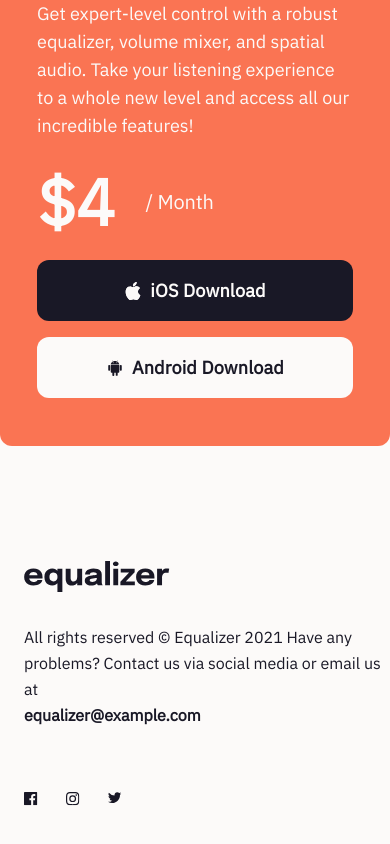
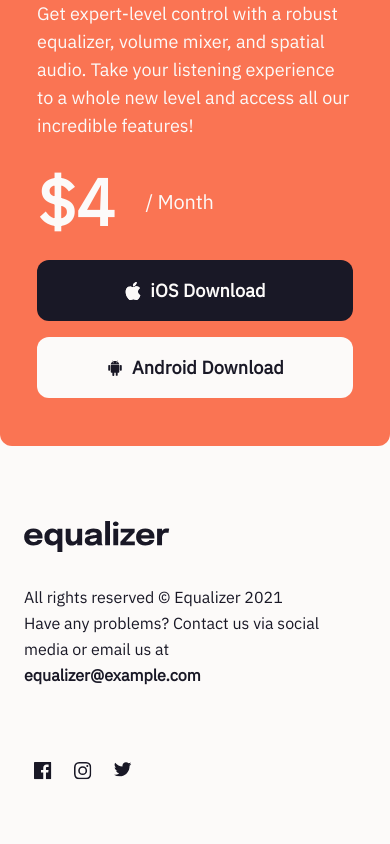
Before and after one commit to tristan-derez/equalizer-landingpage, a React (Vite) app: page / in a window 390 px wide. Shown: the part 1119-1963 px from the top of the page. Built offline with nearby package versions, Linux system fonts and the light colour scheme; the HTML template or start-up script is replaced by a standard one.

Commit message:
add responsive layout

```diff
--- a/src/components/Footer.tsx
+++ b/src/components/Footer.tsx
@@ -1,49 +1,113 @@
-import { Flex, Icon, IconButton, Image, Link, Text } from "@chakra-ui/react";
-import { AiFillFacebook, AiFillInstagram, AiOutlineTwitter } from "react-icons/ai";
+import { Flex, Icon, Image, Text, Button } from "@chakra-ui/react";
 
 export const Footer = () => {
     return (
         <Flex
-            pl={["24px", "24px", 0, 0]}
-            ml={[0, 0, "39px", "165px"]}
-            mt="540px"
-            direction={["column"]}
+            px={["24px", "24px", "39px", "165px"]}
+            mt={["500px", "500px", "183px", "202px"]}
+            direction={["column", "column", "row", "row"]}
+            justifyContent={["flex-start", "flex-start", "space-between"]}
             pb="80px"
             color="marine-blue"
         >
+            <Flex
+                direction={["column", "column", "column", "row"]}
+                justifyContent={["flex-start", "flex-start", "flex-start", "space-between"]}
+                width={["auto", "auto", "auto", "650px"]}
+            >
                 <Image src="/images/logo.svg" alt="logo" w="146px" h="32px" />
-            <Text pt="32px" fontSize="16px" lineHeight="26px">
-                All rights reserved © Equalizer 2021 Have any problems? Contact us via social media or email us at
+
+                <Text pt={["32px", "32px", "32px", 0]} fontSize="16px" lineHeight="26px" w={["auto", "327px", "366px"]}>
+                    All rights reserved © Equalizer 2021
+                    <br /> Have any problems? Contact us via social media or email us at
+                    <br className="scd-br--footer" />
+                    <b> equalizer@example.com</b>
                 </Text>
-            <Text fontWeight={700} fontSize="16px" lineHeight="26px">
-                equalizer@example.com
-            </Text>
-            <Flex pt="64px" w="100px" h="20px" justifyContent="space-between">
+            </Flex>
+            <Flex
+                pt={["64px", "64px", 0, 0]}
+                w="100px"
+                h="20px"
+                justifyContent="space-between"
+                alignSelf={["flex-start", "flex-start", "center", "center"]}
+            >
+                <ButtonIcon>
+                    <FacebookIcon _hover={{ fill: "#FA7453" }} />
+                </ButtonIcon>
+                <ButtonIcon>
+                    <InstagramIcon />
+                </ButtonIcon>
+                <ButtonIcon>
+                    <TwitterIcon />
+                </ButtonIcon>
+            </Flex>
+        </Flex>
+    );
+};
+
+const ButtonIcon = ({ children, ...props }) => {
+    return (
+        <Button
+            m={0}
+            p={0}
+            bg="none"
+            aria-label="button to social medias"
+            variant="ghost"
+            _hover={{ bg: "none", color: "tomato-red" }}
+            _active={{
+                bg: "none",
+                transform: "none",
+                borderColor: "none",
+            }}
+            _focus={{
+                boxShadow: "none",
+            }}
+            fontSize="1.3rem"
+            {...props}
+        >
+            {children}
+        </Button>
+    );
+};
+
+const FacebookIcon = ({ ...props }) => {
+    return (
         <Icon>
             <svg width="20" height="20" xmlns="http://www.w3.org/2000/svg">
                 <path
                     d="M18.896 0H1.104C.494 0 0 .494 0 1.104v17.793C0 19.506.494 20 1.104 20h9.58v-7.745H8.076V9.237h2.606V7.01c0-2.583 1.578-3.99 3.883-3.99 1.104 0 2.052.082 2.329.119v2.7h-1.598c-1.254 0-1.496.597-1.496 1.47v1.928h2.989l-.39 3.018h-2.6V20h5.098c.608 0 1.102-.494 1.102-1.104V1.104C20 .494 19.506 0 18.896 0Z"
-                            fill="#191826"
+                    fill="currentColor"
+                    fillRule="nonzero"
                 />
             </svg>
         </Icon>
+    );
+};
+
+const InstagramIcon = ({ ...props }) => {
+    return (
         <Icon>
             <svg width="20" height="20" xmlns="http://www.w3.org/2000/svg">
                 <path
                     d="M10 1.802c2.67 0 2.987.01 4.042.059 2.71.123 3.975 1.409 4.099 4.099.048 1.054.057 1.37.057 4.04 0 2.672-.01 2.988-.057 4.042-.124 2.687-1.387 3.975-4.1 4.099-1.054.048-1.37.058-4.041.058-2.67 0-2.987-.01-4.04-.058-2.718-.124-3.977-1.416-4.1-4.1-.048-1.054-.058-1.37-.058-4.041 0-2.67.01-2.986.058-4.04.124-2.69 1.387-3.977 4.1-4.1 1.054-.048 1.37-.058 4.04-.058ZM10 0C7.284 0 6.944.012 5.877.06 2.246.227.227 2.242.061 5.877.01 6.944 0 7.284 0 10s.012 3.057.06 4.123c.167 3.632 2.182 5.65 5.817 5.817 1.067.048 1.407.06 4.123.06s3.057-.012 4.123-.06c3.629-.167 5.652-2.182 5.816-5.817.05-1.066.061-1.407.061-4.123s-.012-3.056-.06-4.122C19.777 2.249 17.76.228 14.124.06 13.057.01 12.716 0 10 0Zm0 4.865a5.135 5.135 0 1 0 0 10.27 5.135 5.135 0 0 0 0-10.27Zm0 8.468a3.333 3.333 0 1 1 0-6.666 3.333 3.333 0 0 1 0 6.666Zm5.338-9.87a1.2 1.2 0 1 0 0 2.4 1.2 1.2 0 0 0 0-2.4Z"
-                            fill="#191826"
+                    fill="currentColor"
+                    fillRule="nonzero"
                 />
             </svg>
         </Icon>
+    );
+};
+
+const TwitterIcon = ({ ...props }) => {
+    return (
         <Icon>
             <svg width="20" height="17" xmlns="http://www.w3.org/2000/svg">
                 <path
                     d="M20 2.172a8.192 8.192 0 0 1-2.357.646 4.11 4.11 0 0 0 1.805-2.27 8.22 8.22 0 0 1-2.606.996A4.096 4.096 0 0 0 13.847.248c-2.65 0-4.596 2.472-3.998 5.037A11.648 11.648 0 0 1 1.392 1a4.109 4.109 0 0 0 1.27 5.478 4.086 4.086 0 0 1-1.858-.513c-.045 1.9 1.318 3.679 3.291 4.075a4.113 4.113 0 0 1-1.853.07 4.106 4.106 0 0 0 3.833 2.849A8.25 8.25 0 0 1 0 14.658a11.616 11.616 0 0 0 6.29 1.843c7.618 0 11.923-6.434 11.663-12.205A8.354 8.354 0 0 0 20 2.172Z"
-                            fill="#191826"
+                    fill="currentColor"
+                    fillRule="nonzero"
                 />
             </svg>
         </Icon>
-            </Flex>
-        </Flex>
     );
 };
```
Lines whose indentation alone changed are shown as unchanged.
